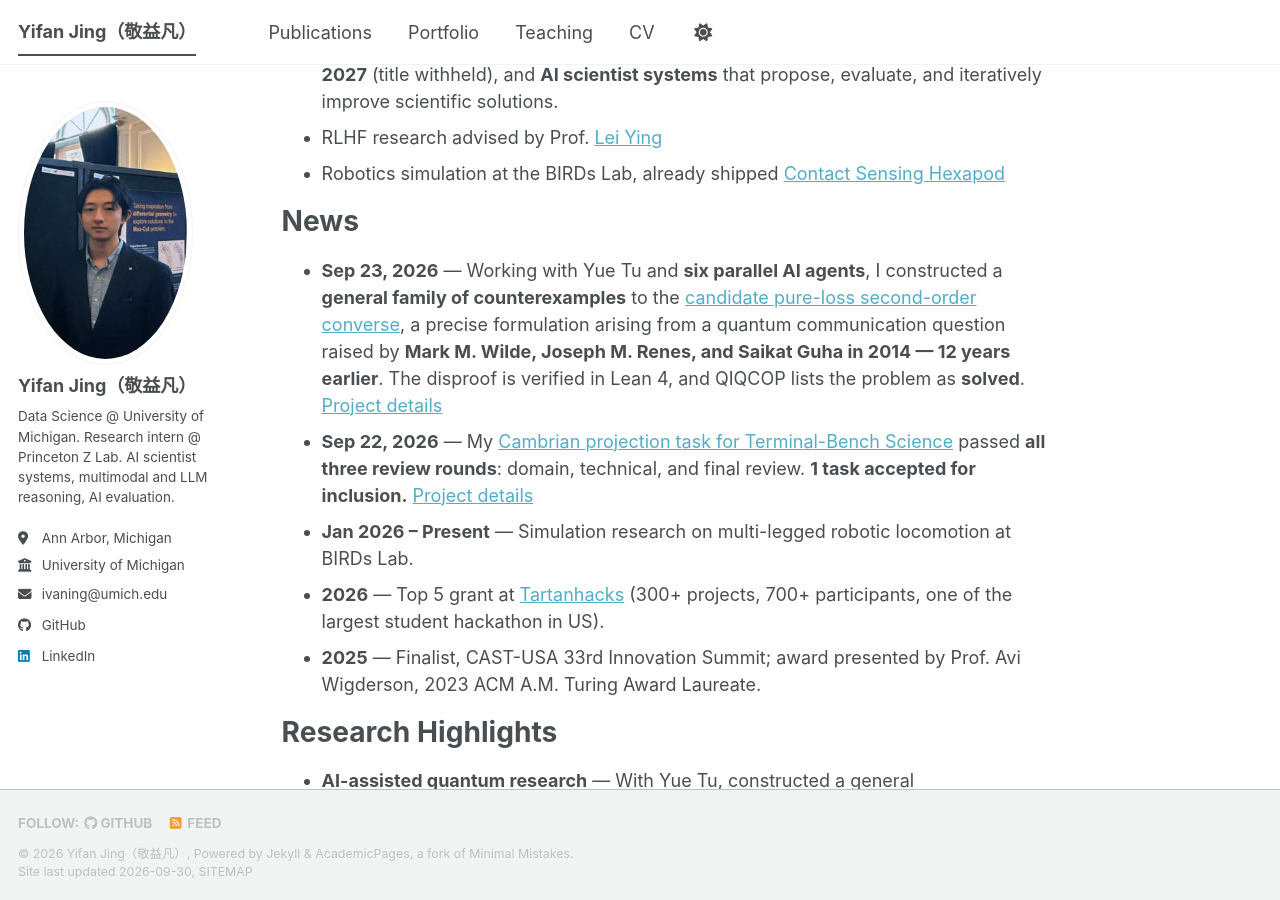
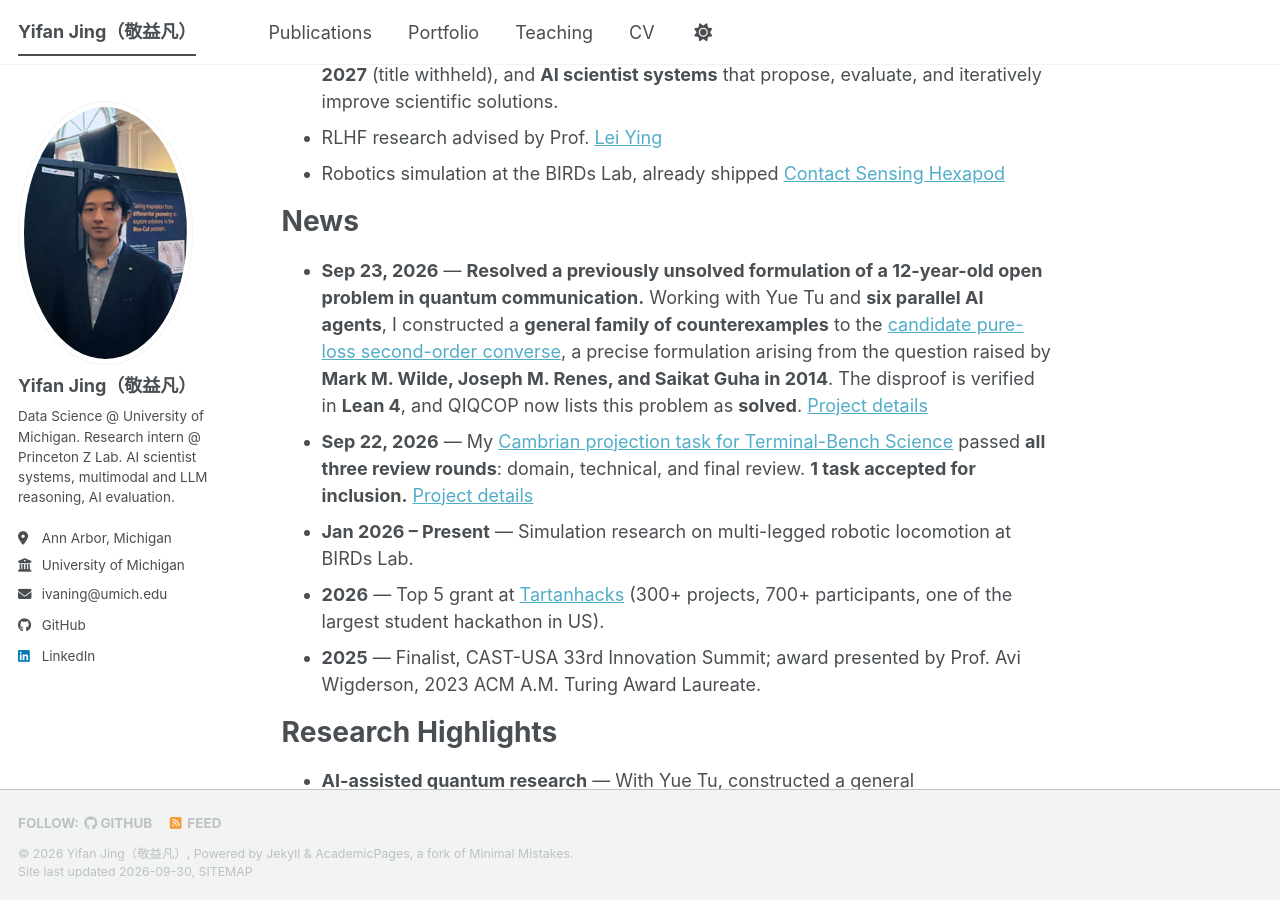
Before and after one commit to Ivann1242/Ivan, a Jekyll site: the page built from _pages/about.md, in a window 1280 px wide and 900 px high, scrolled down 451 px. Built offline with Jekyll 4.4.1, drawn with Linux system fonts in a browser that asks for light colours; a script bundle is joined from its source files by our own code; library files that are not in the unit come from our copies.

Commit message:
Emphasize long-standing quantum open problem in news

```diff
--- a/_pages/about.md
+++ b/_pages/about.md
@@ -20,7 +20,7 @@ My Current Research
 
 News
 ======
-* **Sep 23, 2026** — Working with Yue Tu and **six parallel AI agents**, I constructed a **general family of counterexamples** to the [candidate pure-loss second-order converse](https://qiqc-op.com/problem/op_89fb664ba06ba5de/), a precise formulation arising from a quantum communication question raised by **Mark M. Wilde, Joseph M. Renes, and Saikat Guha in 2014 — 12 years earlier**. The disproof is verified in Lean 4, and QIQCOP lists the problem as **solved**. [Project details]({{ site.baseurl }}/portfolio/2026-pure-loss-counterexample/)
+* **Sep 23, 2026** — **Resolved a previously unsolved formulation of a 12-year-old open problem in quantum communication.** Working with Yue Tu and **six parallel AI agents**, I constructed a **general family of counterexamples** to the [candidate pure-loss second-order converse](https://qiqc-op.com/problem/op_89fb664ba06ba5de/), a precise formulation arising from the question raised by **Mark M. Wilde, Joseph M. Renes, and Saikat Guha in 2014**. The disproof is verified in **Lean 4**, and QIQCOP now lists this problem as **solved**. [Project details]({{ site.baseurl }}/portfolio/2026-pure-loss-counterexample/)
 * **Sep 22, 2026** — My [Cambrian projection task for Terminal-Bench Science](https://github.com/harbor-framework/terminal-bench-science/pull/1257) passed **all three review rounds**: domain, technical, and final review. **1 task accepted for inclusion.** [Project details]({{ site.baseurl }}/portfolio/2026-terminal-bench-science/)
 * **Jan 2026 – Present** — Simulation research on multi-legged robotic locomotion at BIRDs Lab.
 * **2026** — Top 5 grant at [Tartanhacks](https://github.com/danielryang/spaceoverflow) (300+ projects, 700+ participants, one of the largest student hackathon in US).
```
